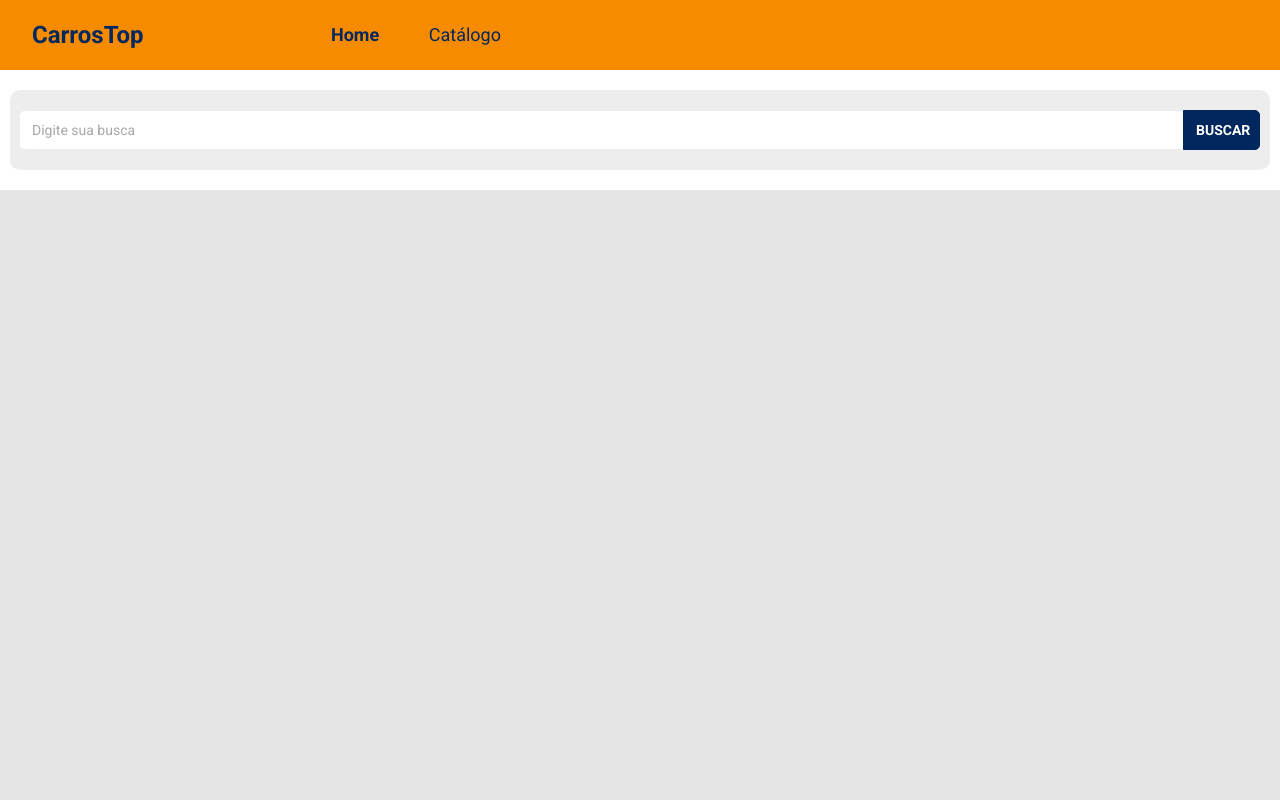
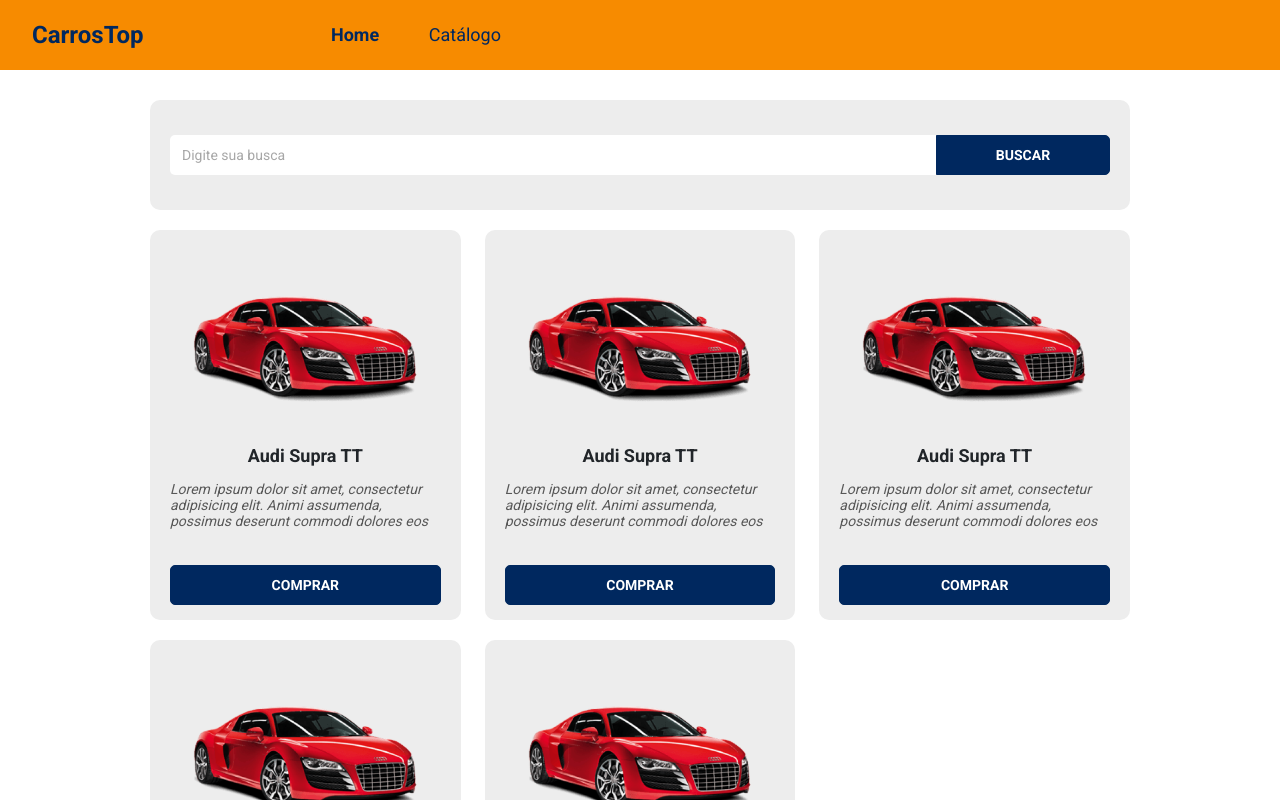
Before and after one commit to axndmathias/dscarros, a React (Create React App) app in the folder frontend/: page / in a window 1280 px wide. Shown: the top 800 px of the page. Built offline with nearby package versions, Linux system fonts and the light colour scheme; the HTML template or start-up script is replaced by a standard one.

Commit message:
catalog page created

```diff
--- a/frontend/src/App.css
+++ b/frontend/src/App.css
@@ -14,9 +14,6 @@
   --gray-text: #a7a7a7;
 }
 
-body {
-  color: var(--gray-light);
-}
 a,
 a:hover {
   text-decoration: none;
@@ -32,3 +29,9 @@
   font-weight: 700;
   margin-bottom: 0;
 }
+
+.base-card {
+  background-color: var(--gray-light);
+  border-radius: 10px;
+  padding: 25px 10px;
+}
--- a/frontend/src/assets/styles/custom.scss
+++ b/frontend/src/assets/styles/custom.scss
@@ -3,6 +3,6 @@
   'secondary': #00285f,
 );
 
-$body-bg: #e5e5e5;
+$body-bg: #ffffff;
 
 @import '~bootstrap/scss/bootstrap.scss';
--- /dev/null
+++ b/frontend/src/components/ButtonBuy/index.tsx
@@ -0,0 +1,13 @@
+import './styles.css';
+
+const ButtonBuy = () => {
+  return (
+    <div className="btn-container">
+      <button className="btn btn-secondary">
+        <h6>Comprar</h6>
+      </button>
+    </div>
+  );
+};
+
+export default ButtonBuy;
--- /dev/null
+++ b/frontend/src/components/ButtonBuy/styles.css
@@ -0,0 +1,15 @@
+.btn-container {
+  width: 100%;
+  height: 40px;
+}
+
+.btn {
+  width: 100%;
+  height: 40px;
+  border-radius: 5px;
+}
+
+.btn h6 {
+  font-size: 14px;
+  text-transform: uppercase;
+}
--- /dev/null
+++ b/frontend/src/components/ProductCard/index.tsx
@@ -0,0 +1,24 @@
+import './styles.css';
+import ProductImg from 'assets/images/car-card-1.png';
+import ButtonCatalog from 'components/ButtonCatalog';
+import ButtonBuy from 'components/ButtonBuy';
+
+const ProductCard = () => {
+  return (
+    <div className="base-card product-card">
+      <div className="card-image">
+        <img src={ProductImg} alt="Nome do Veiculo" />
+      </div>
+      <div className="card-text">
+        <h6>Audi Supra TT</h6>
+        <p>
+          Lorem ipsum dolor sit amet, consectetur adipisicing elit. Animi
+          assumenda, possimus deserunt commodi dolores eos
+        </p>
+      </div>
+      <ButtonBuy />
+    </div>
+  );
+};
+
+export default ProductCard;
--- /dev/null
+++ b/frontend/src/components/ProductCard/styles.css
@@ -0,0 +1,50 @@
+.product-card {
+  margin-top: 20px;
+  padding: 15px 20px;
+}
+
+.card-image {
+  padding: 15px 25px;
+}
+
+.card-image img {
+  width: 100%;
+}
+
+.card-text h6 {
+  font-size: 18px;
+  text-align: center;
+  margin-bottom: 15px;
+}
+
+.card-text p {
+  font-size: 14px;
+  font-style: italic;
+  color: var(--gray-dark);
+  line-height: 16px;
+  padding-bottom: 20px;
+}
+
+@media (min-width: 576px) {
+  .card-image {
+    padding: 5px 5px;
+  }
+}
+
+@media (min-width: 768px) {
+  .card-image {
+    padding: 15px 35px;
+  }
+}
+
+@media (min-width: 992px) {
+  .card-image {
+    padding: 10px 20px;
+  }
+}
+
+@media (min-width: 1200px) {
+  .card-image {
+    padding: 10px 15px;
+  }
+}
--- a/frontend/src/components/SearchCar/index.tsx
+++ b/frontend/src/components/SearchCar/index.tsx
@@ -2,7 +2,7 @@
 
 const SearchCar = () => {
   return (
-    <div className="search-card">
+    <div className="base-card search-card">
       <div className="search-card-input">
         <input type="text" placeholder="Digite sua busca" />
       </div>
--- a/frontend/src/components/SearchCar/styles.css
+++ b/frontend/src/components/SearchCar/styles.css
@@ -3,9 +3,6 @@
   display: flex;
   align-items: center;
   justify-content: space-around;
-  border-radius: 10px;
-  background: var(--gray-light);
-  padding: 20px 10px;
 }
 
 .search-card-input {
@@ -14,7 +11,7 @@
   align-items: center;
   padding-left: 10px;
   width: 100%;
-  height: 38px;
+  height: 40px;
   background: var(--white);
   border-radius: 5px 0px 0px 5px;
 }
@@ -43,3 +40,15 @@
   font-weight: 700;
   text-transform: uppercase;
 }
+
+@media (min-width: 576px) {
+  .search-card {
+    padding: 35px 20px;
+  }
+
+  .search-card-button button {
+    width: 174px;
+    height: 40px;
+    border-radius: 0 5px 5px 0;
+  }
+}
--- a/frontend/src/pages/Catalog/index.tsx
+++ b/frontend/src/pages/Catalog/index.tsx
@@ -1,4 +1,6 @@
+import ButtonCatalog from 'components/ButtonCatalog';
 import Navbar from 'components/Navbar';
+import ProductCard from 'components/ProductCard';
 import SearchCar from 'components/SearchCar';
 
 import './styles.css';
@@ -9,6 +11,23 @@
       <Navbar />
       <div className="catalog-container">
         <SearchCar />
+        <div className="row">
+          <div className="col-sm-6 col-lg-4 col-xl-4">
+            <ProductCard />
+          </div>
+          <div className="col-sm-6 col-lg-4 col-xl-4">
+            <ProductCard />
+          </div>
+          <div className="col-sm-6 col-lg-4 col-xl-4">
+            <ProductCard />
+          </div>
+          <div className="col-sm-6 col-lg-4 col-xl-4">
+            <ProductCard />
+          </div>
+          <div className="col-sm-6 col-lg-4 col-xl-4">
+            <ProductCard />
+          </div>
+        </div>
       </div>
     </>
   );
--- a/frontend/src/pages/Catalog/styles.css
+++ b/frontend/src/pages/Catalog/styles.css
@@ -1,7 +1,15 @@
-/*container principal*/
 .catalog-container {
-  font-size: 22px;
   padding: 20px 10px;
-  text-align: center;
-  background-color: var(--white);
 }
+
+@media (min-width: 576px) {
+  .catalog-container {
+    padding: 30px 20px;
+  }
+}
+
+@media (min-width: 1200px) {
+  .catalog-container {
+    padding: 30px 150px;
+  }
+}
```
Also changed, not shown: frontend/src/assets/images/car-card-1.png (added).
